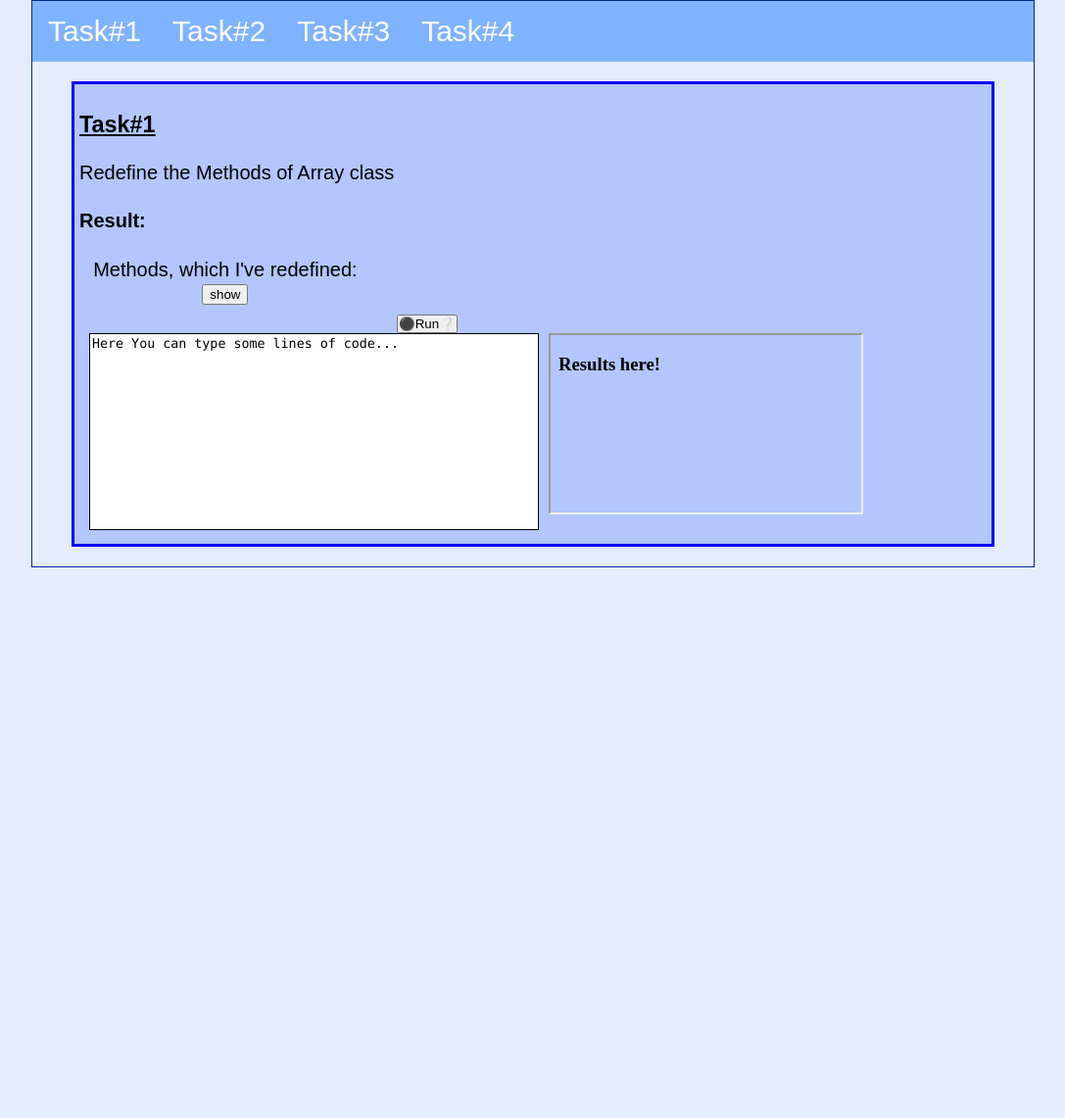
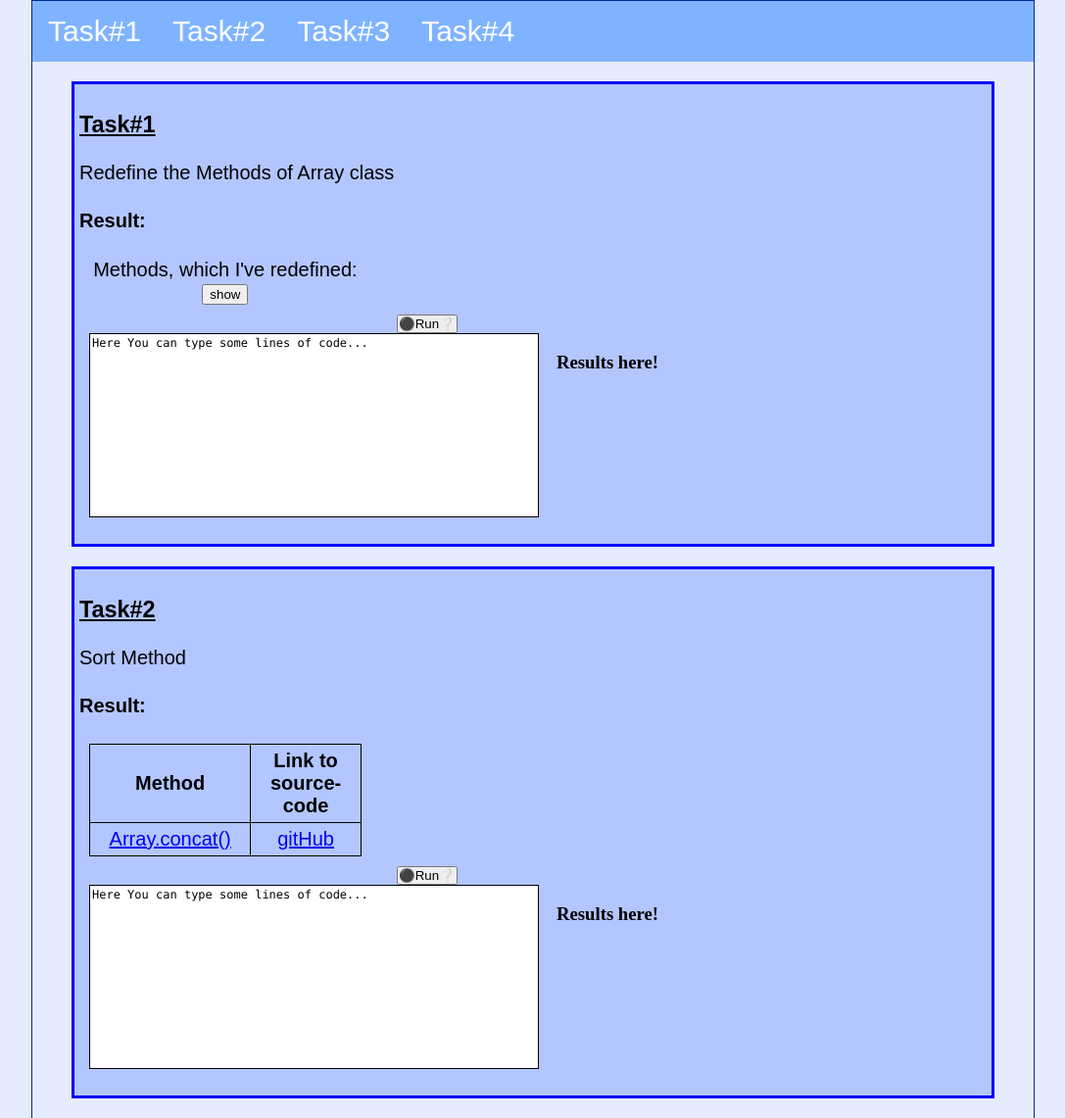
Before and after one commit to jsdelivrbot/test-15, a website: page public/index.html in a window 1280 px wide. Shown: the whole page at 98% size, without its empty margins (96-1183 px from the left). Before the commit the page ends 800 px from the top, so only its background shows below. Drawn offline with Linux system fonts and the light colour scheme.

Commit message:
add task2

```diff
--- a/public/css/style.css
+++ b/public/css/style.css
@@ -33,6 +33,7 @@ li.menu-item a:hover {
 .content {
 	margin: 20px;
 	font-size: 20px;
+	height: 50%;
 }
 
 .task-content {
@@ -41,6 +42,7 @@ li.menu-item a:hover {
 	border: 3px solid #0000ff;
 	padding: 5px;
 	height: 100%;
+	display: block;
 }
 
 .task-header {
@@ -51,6 +53,7 @@ li.menu-item a:hover {
 .code-area {
 	border: 1px solid black;
 	font-family: "Lucida Console", monospace;
+	font-size: 12px;
 	resize: none;
 	float: left;
 	width: 50%;
@@ -84,7 +87,9 @@ li.menu-item a:hover {
 	text-align: center;
 	margin: 0 0 10px 10px;
 }
-
+iframe {
+	border: none;
+}
 table, th, td {
 	width: 30%;
 	padding: 5px;
@@ -92,6 +97,6 @@ table, th, td {
 	border-collapse: collapse;
 }
 
-thead,tbody {
+#hide-thead, #hide-tbody {
 	display: none;
 }
--- a/public/index.html
+++ b/public/index.html
@@ -13,7 +13,7 @@
 					<a href="#task1">Task#1</a>
 				</li>
 				<li class="menu-item">
-					<a href="#">Task#2</a>
+					<a href="#task2">Task#2</a>
 				</li>
 				<li class="menu-item">
 					<a href="#">Task#3</a>
@@ -29,13 +29,13 @@
 				<h4>Result:</h4>
 				<table class="table-func">
 					<caption>Methods, which I've redefined:<button  class="button-for-hide" onclick="hidePartOfTable('task1');">show</button></caption>
-					<thead>
+					<thead id="hide-thead">
 						<tr>
 							<th>Method</th>
 							<th>Link to source-code</th>
 						</tr>
 					</thead>
-					<tbody>
+					<tbody id="hide-tbody">
 						<tr>
 							<td>
 								<a href="https://www.tutorialspoint.com/javascript/array_concat.htm" target="_blank">Array.concat()</a>
@@ -121,12 +121,49 @@
 				<button type="submit" class="button-run" onclick="setScriptToIframe('task1')">&#9899;Run&#10068;</button> <!-- 10148-->
 				<div class="test-area">
 					<div>
+						<textarea rows="13" cols="50" class="code-area">Here You can type some lines of code...</textarea>
+					</div>
+					<div class="result-block">
+						<iframe src="result_iframe.html" width="100%" height="181px"></iframe>
+					</div>
+				</div>
+			</div>
+			<div class="task-content" id="task2">
+				<h3 class="task-header">Task#2</h3>
+				<p>Sort Method</p>
+				<h4>Result:</h4>
+				<table class="table-func">
+					<thead>
+						<tr>
+							<th>Method</th>
+							<th>Link to source-code</th>
+						</tr>
+					</thead>
+					<tbody>
+						<tr>
+							<td>
+								<a href="https://www.tutorialspoint.com/javascript/array_concat.htm" target="_blank">Array.concat()</a>
+							</td>
+							<td>
+								<a href="https://github.com/vhladii/web_tech_tasks/blob/1c40fc7d6f980e4db87ff2226e985a5db1e7eb6d/jsTasks/task1%23ArrayMethods.js#L39" target="_blank">gitHub</a>
+							</td>
+						</tr>
+					</tbody>
+				</table>
+				<button type="submit" class="button-run" onclick="setScriptToIframe('task1')">&#9899;Run&#10068;</button> <!-- 10148-->
+				<div class="test-area">
+					<div>
 						<textarea rows="13" class="code-area">Here You can type some lines of code...</textarea>
 					</div>
 					<div class="result-block">
 						<iframe src="result_iframe.html" width="100%" height="181px"><iframe>
 					</div>
 				</div>
+			</div>
+
+
 		</div>
+
+
 	</body>
 </html>
```
Also changed, not shown: public/node.svg (deleted), 1 other file.
